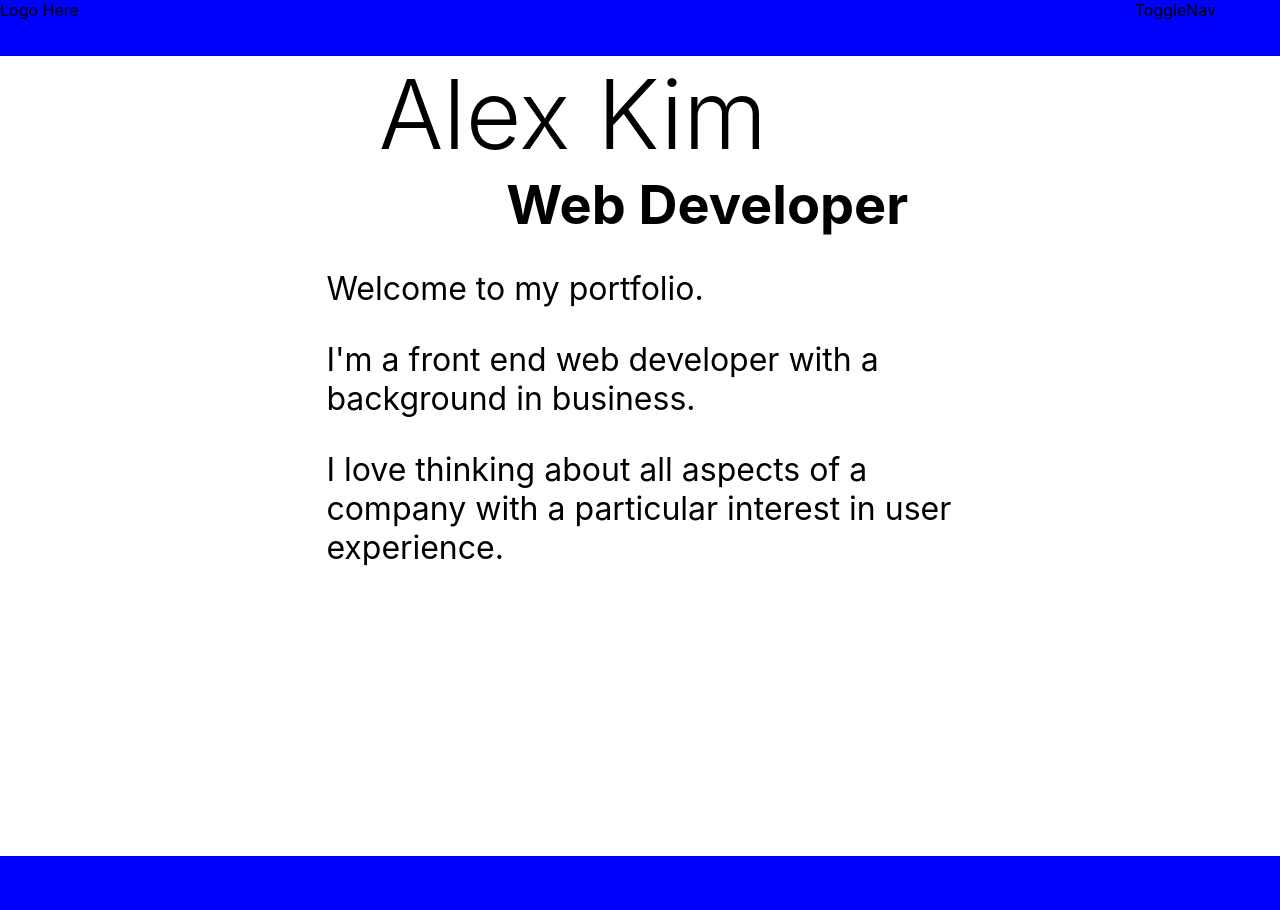
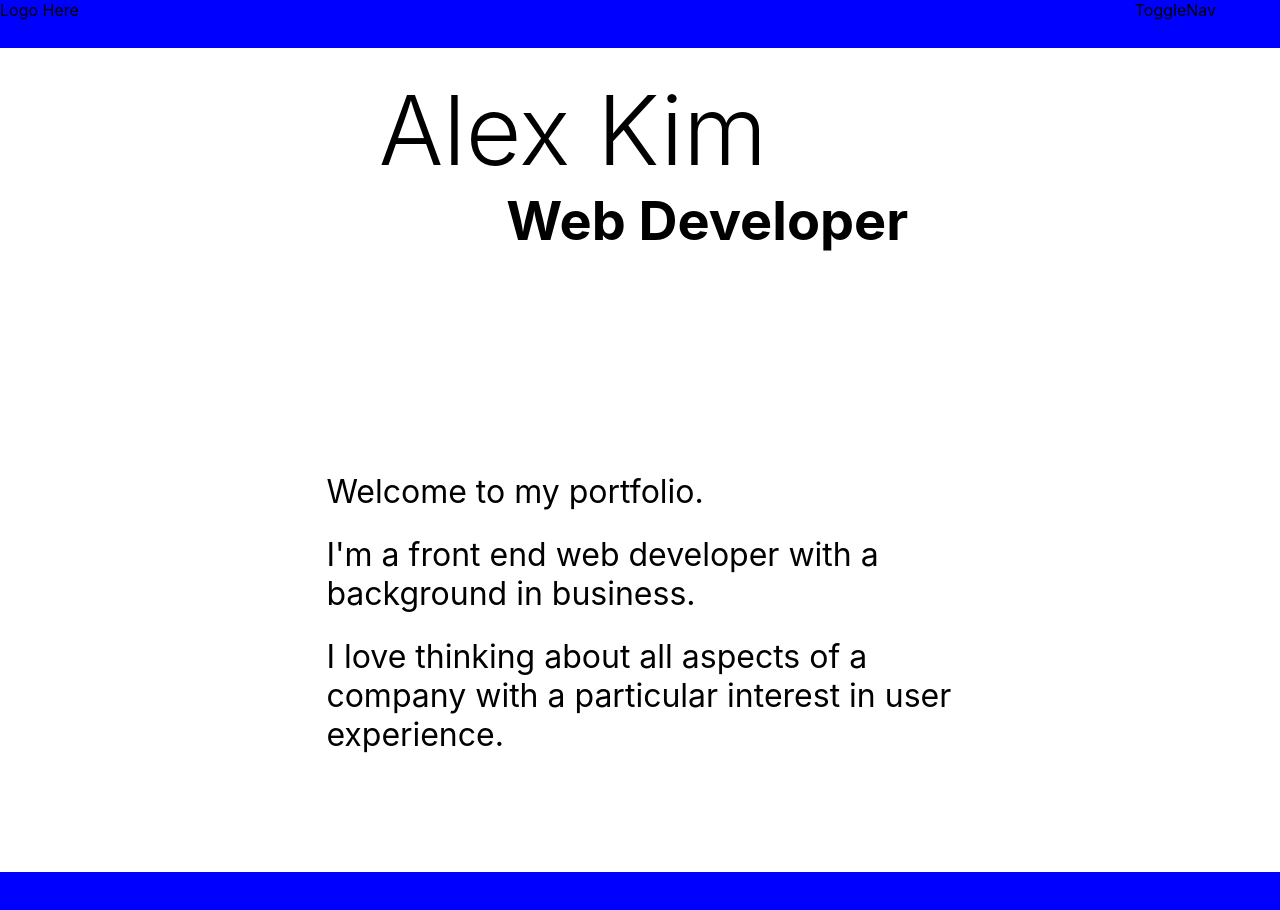
Before and after one commit to 312akim/react-portfolio-website, a React (Create React App) app: page / in a window 1280 px wide. Shown: the top 910 px of the page. Built offline with nearby package versions, Linux system fonts and the light colour scheme.

Commit message:
Set container sizing for landing page

```diff
--- a/src/component/container/NavBar/NavComponentStyles.js
+++ b/src/component/container/NavBar/NavComponentStyles.js
@@ -2,8 +2,8 @@ import styles from 'styled-components';
 import COLORS from '../../../shared/design/colorTheme';
 
 export const StyledNavContainer = styles.div`
-    height: 7vh;
-    margin: 0;
+    height: 6vh;
+    margin: 0 0 3vh 0;
     background: ${COLORS.primaryDark};
 `
 
--- a/src/component/presentational/Landing/LandingComponent.js
+++ b/src/component/presentational/Landing/LandingComponent.js
@@ -1,23 +1,23 @@
 import React from 'react';
 import COLORS from '../../../shared/design/colorTheme';
 import { StyledSectionComponent } from '../../../shared/sharedComponents/SectionComponentStyles';
-import { NameContainer, MainHeader, SubHeader, TextContainer } from './LandingComponentStyles';
+import { NameContainer, MainHeader, SubHeader, TextContainer, TextSection, FlyingAnimationContainer } from './LandingComponentStyles';
 
 export const LandingComponent = () => {
 
     const LandingText = () => {
         return (
-            <>
-                <TextContainer>
+            <TextContainer>
+                <TextSection>
                     Welcome to my portfolio.
-                </TextContainer>
-                <TextContainer>
+                </TextSection>
+                <TextSection>
                     I'm a front end web developer with a background in business.
-                </TextContainer>
-                <TextContainer>
+                </TextSection>
+                <TextSection>
                     I love thinking about all aspects of a company with a particular interest in user experience.
-                </TextContainer>
-            </>
+                </TextSection>
+            </TextContainer>
         )
     }
 
@@ -31,6 +31,7 @@ export const LandingComponent = () => {
                     Web Developer
                 </SubHeader>
             </NameContainer>
+            <FlyingAnimationContainer />
             <LandingText />
         </StyledSectionComponent>
     );
--- a/src/component/presentational/Landing/LandingComponentStyles.js
+++ b/src/component/presentational/Landing/LandingComponentStyles.js
@@ -2,6 +2,7 @@ import styles from 'styled-components';
 
 export const NameContainer = styles.div`
     text-align: center;
+    height: 20vh;
 `
 
 export const MainHeader = styles.h1`
@@ -26,10 +27,20 @@ export const SubHeader = styles.h2`
     }
 `
 
-export const TextContainer = styles.p`
+export const FlyingAnimationContainer = styles.div`
+    height: 30vh;
+`
+
+export const TextContainer = styles.div`
+    height: 50vh;
+`
+
+export const TextSection = styles.p`
     font-size: 24px;
     padding-left: 15%;
     padding-right: 10%;
+    margin-bottom: 3vh;
+    margin-top: 0;
 
     @media (min-width: 1200px) {
         font-size: 32px;
```
Also changed, not shown: 1 other file (tests, documents, lock files or other folders).
